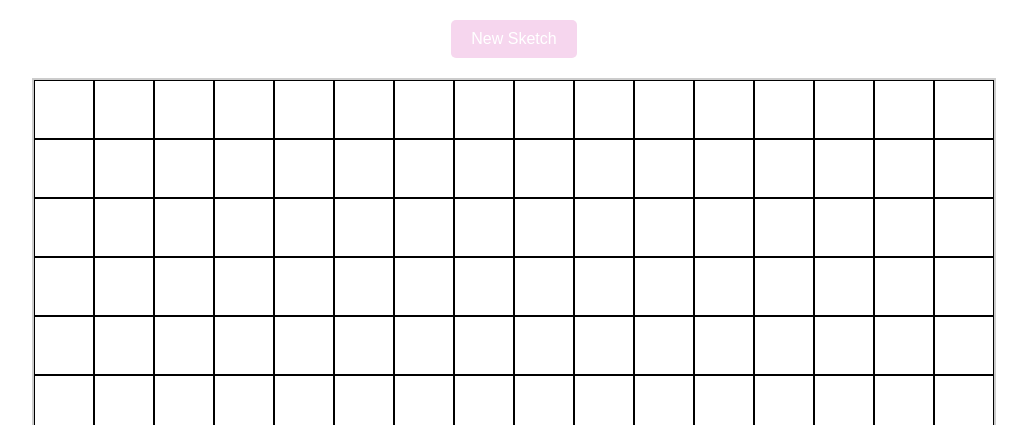
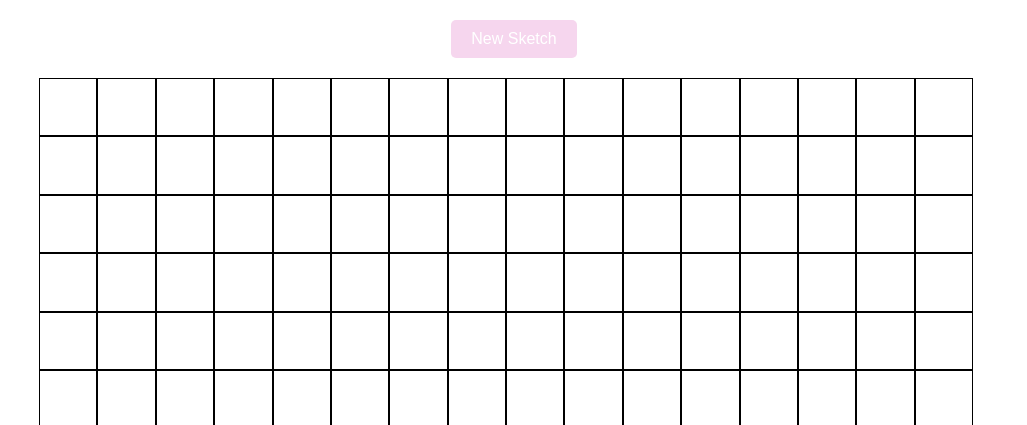
Before and after one commit to i252-hub/The-Odin-Project-Foundations, a plain HTML site: page Javascript Basics/Etch-a-Sketch/index.html in a window 1280 px wide. Shown: the top 425 px of the page, without its empty margins (126-1153 px from the left). Drawn offline with Linux system fonts and the light colour scheme.

Commit message:
Update etch.css

```diff
--- a/Javascript Basics/Etch-a-Sketch/etch.css
+++ b/Javascript Basics/Etch-a-Sketch/etch.css
@@ -1,3 +1,4 @@
+
 #h_1 {
     text-align: center;
     margin: 20px 0;
@@ -32,14 +33,14 @@ body{
     display: flex;
     flex-wrap: wrap;
     height: 640px;
-    width: 960px;
-    border: 2px solid #ccc;
-    justify-content: center; /* Center the grid if needed */
-    margin: 0 auto; /* Center the grid container if needed */
+    width: 950px;
+    margin: 0 auto;
+    overflow: hidden;
+    box-sizing: border-box;
 }
 
 .grid-item{
-            flex: 1 0 6.25%; /* 100/16 = 6.25% */
-            box-sizing: border-box;
-            border: 1px solid #000;
+    box-sizing: border-box;
+    border: 1px solid #000;
+    background-color: #fff;
 }
```
